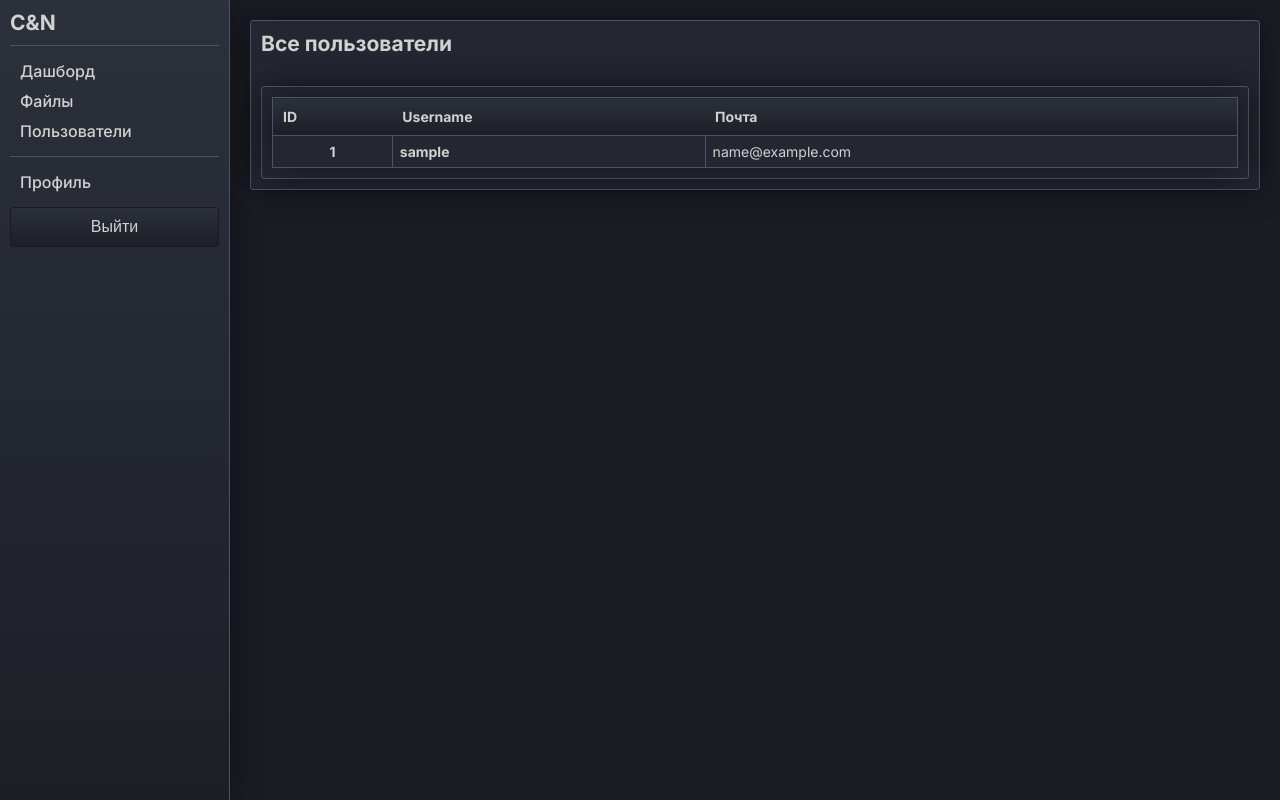
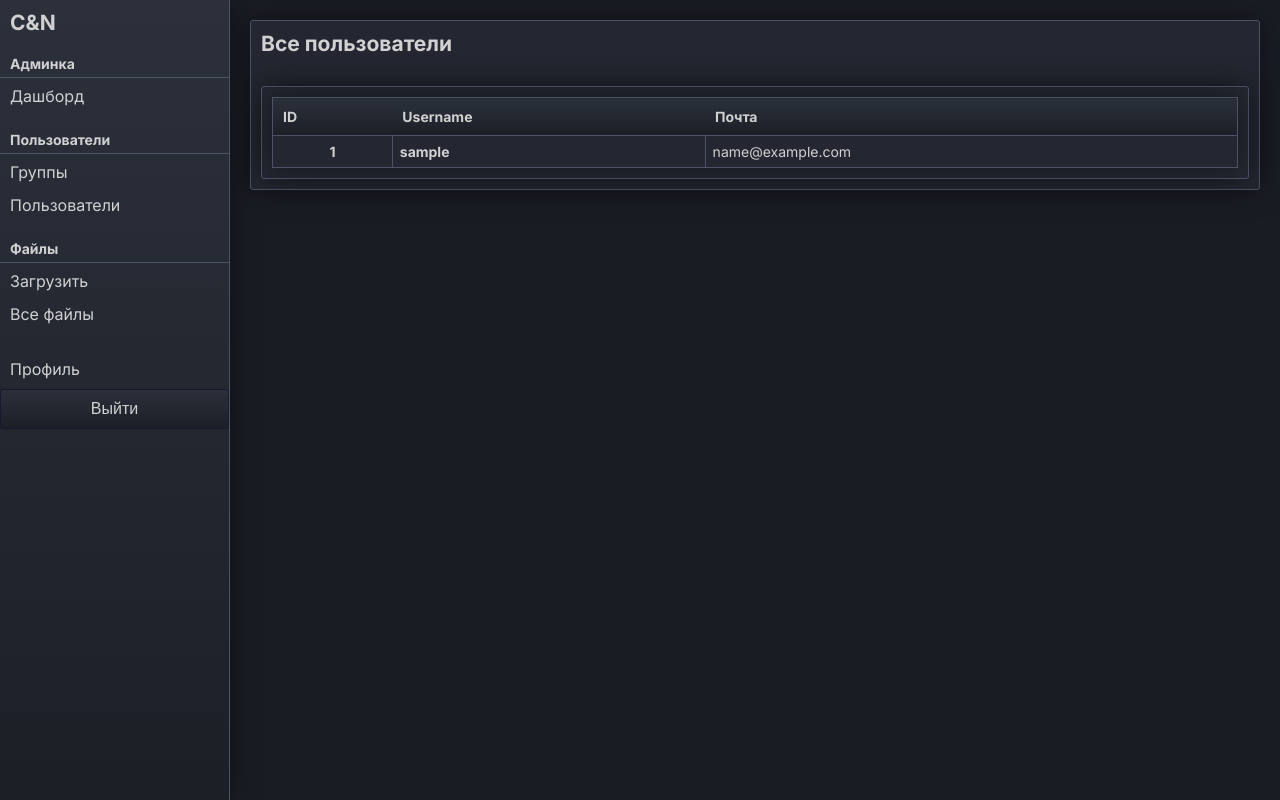
Before and after one commit to dmeetri/CandA, a Django app: page /manager/users/list in a window 1280 px wide. Run offline with Django 5.2, Linux system fonts and the light colour scheme; the visitor is signed in with stand-in values (Sample User, id 1); data comes from the database, SQL or seed files in the repository.

Commit message:
fix: styles aside

```diff
--- a/CN/CN/settings.py
+++ b/CN/CN/settings.py
@@ -8,7 +8,7 @@ BASE_DIR = Path(__file__).resolve().parent.parent
 
 SECRET_KEY = os.getenv('SECRET_KEY')
 
-DEBUG = False
+DEBUG = True
 
 ALLOWED_HOSTS = ['*']
 
--- a/CN/main/views.py
+++ b/CN/main/views.py
@@ -17,7 +17,7 @@ from . import models, forms
 
 User = get_user_model()
 
-@method_decorator(cache_page(60 * 15), name='dispatch')
+#@method_decorator(cache_page(60 * 15), name='dispatch')
 class UsersListView(LoginRequiredMixin, ListView):
     model = User
     template_name = 'registration/users.html'
@@ -36,7 +36,7 @@ class FileCreateView(LoginRequiredMixin, CreateView):
     success_url = reverse_lazy('fileslist')
 
 
-@method_decorator(cache_page(60 * 15), name='dispatch')
+#@method_decorator(cache_page(60 * 15), name='dispatch')
 class FilesListView(LoginRequiredMixin, ListView):
     model = models.FileModel
     template_name = 'files/files.html'
--- a/CN/static/aside.css
+++ b/CN/static/aside.css
@@ -10,37 +10,32 @@ aside {
   border-right: 1px solid var(--border-light);
   box-shadow: var(--shadow-sm);
 }
-.aside-container {
-  padding: 10px;
-
-  display: flex;
-  flex-direction: column;
-  gap: 10px;
-}
 
 .aside-header-content {
-  border-bottom: 1px solid var(--border-light);
-  padding-bottom: 10px;
+  padding: 10px;
 }
 
 .aside-navigation {
   display: block;
   width: 100%;
+}
+
+.aside-nav-section {
+  margin-bottom: 20px;
+}
+.aside-nav-section h4 {
   border-bottom: 1px solid var(--border-light);
-  padding-bottom: 10px;
+  padding-bottom: 5px;
+  padding-left: 10px;
 }
-.aside-navigation a {
-  display: block;
-  border-radius: 3px;
+.aside-nav-section div {
+  gap: 0;
+}
+
+.a-aside-nav-hover {
+  margin-top: 3px;
   padding: 5px 10px;
 }
-
-.profile-button a {
-  display: block;
-  border-radius: 3px;
-  padding: 5px 10px;
-}
-
 .a-aside-nav-hover:hover {
   background-color: var(--accent-color);
 }
--- a/CN/templates/base.html
+++ b/CN/templates/base.html
@@ -26,19 +26,41 @@
 
   <div class="root-container">
     <aside>
-      <div class="aside-container">
+      <div class="gap-v-10">
         <div class="aside-header-content">
           <h1>C&N</h1>
         </div>
 
         <nav class="aside-navigation">
-          <a href="#" class="a-aside-nav-hover text-regular font-normal">Дашборд</a>
-          <a href="{% url 'fileslist' %}" class="a-aside-nav-hover text-regular font-normal">Файлы</a>
-          <a href="{% url 'userslist' %}" class="a-aside-nav-hover text-regular font-normal">Пользователи</a>
+          <div class="aside-nav-section">
+            <h4>Админка</h4>
+
+            <div class="gap-v-10">
+              <a href="#" class="a-aside-nav-hover text-regular">Дашборд</a>
+            </div>
+          </div>
+
+          <div class="aside-nav-section">
+            <h4>Пользователи</h4>
+
+            <div class="gap-v-10">
+              <a href="{% url 'userslist' %}" class="a-aside-nav-hover text-regular">Группы</a>
+              <a href="{% url 'userslist' %}" class="a-aside-nav-hover text-regular">Пользователи</a>
+            </div>
+          </div>
+
+          <div class="aside-nav-section">
+            <h4>Файлы</h4>
+
+            <div class="gap-v-10">
+              <a href="{% url 'fileslist' %}" class="a-aside-nav-hover text-regular">Загрузить</a>
+              <a href="{% url 'fileslist' %}" class="a-aside-nav-hover text-regular">Все файлы</a>
+            </div>
+          </div>
         </nav>
 
         <div class="profile-button">
-          <a href="#" class="a-aside-nav-hover text-regular font-normal">Профиль</a>
+          <a href="#" class="a-aside-nav-hover text-regular">Профиль</a>
         </div>
 
         <form method="post" action="{% url 'logout' %}">
```
